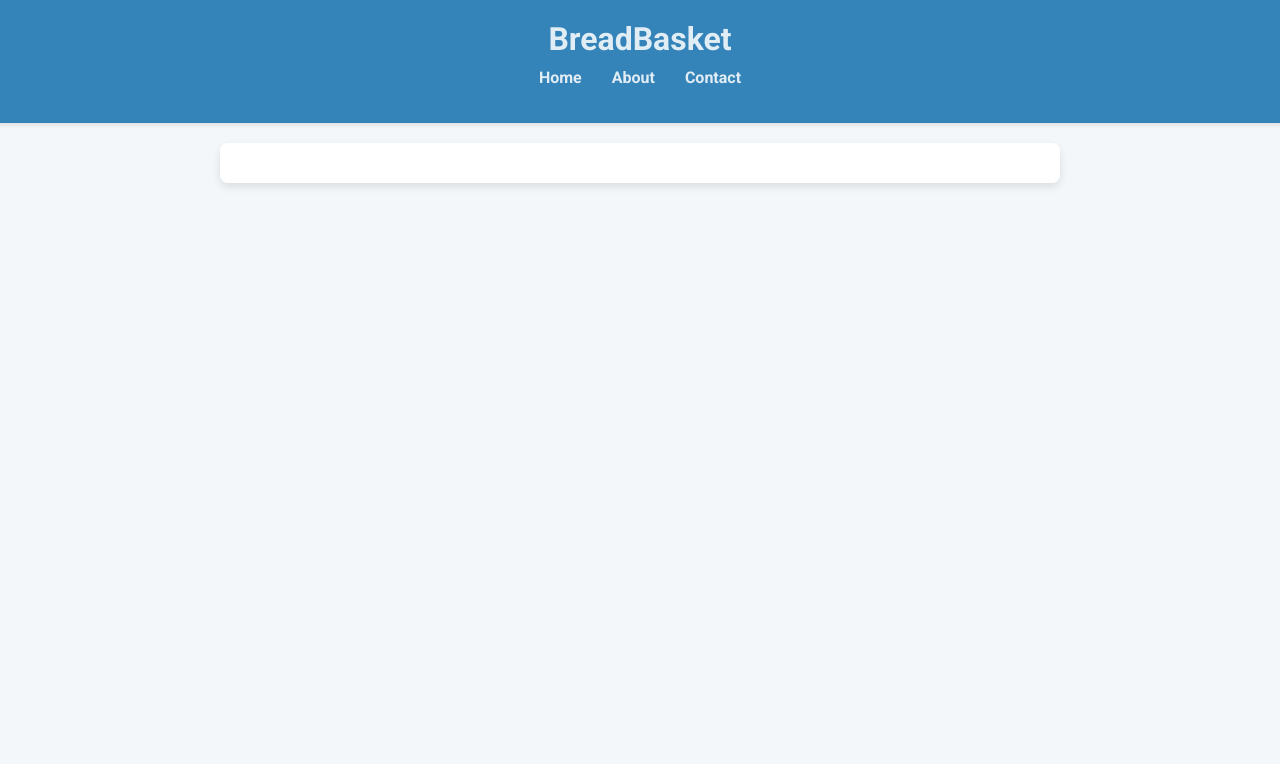
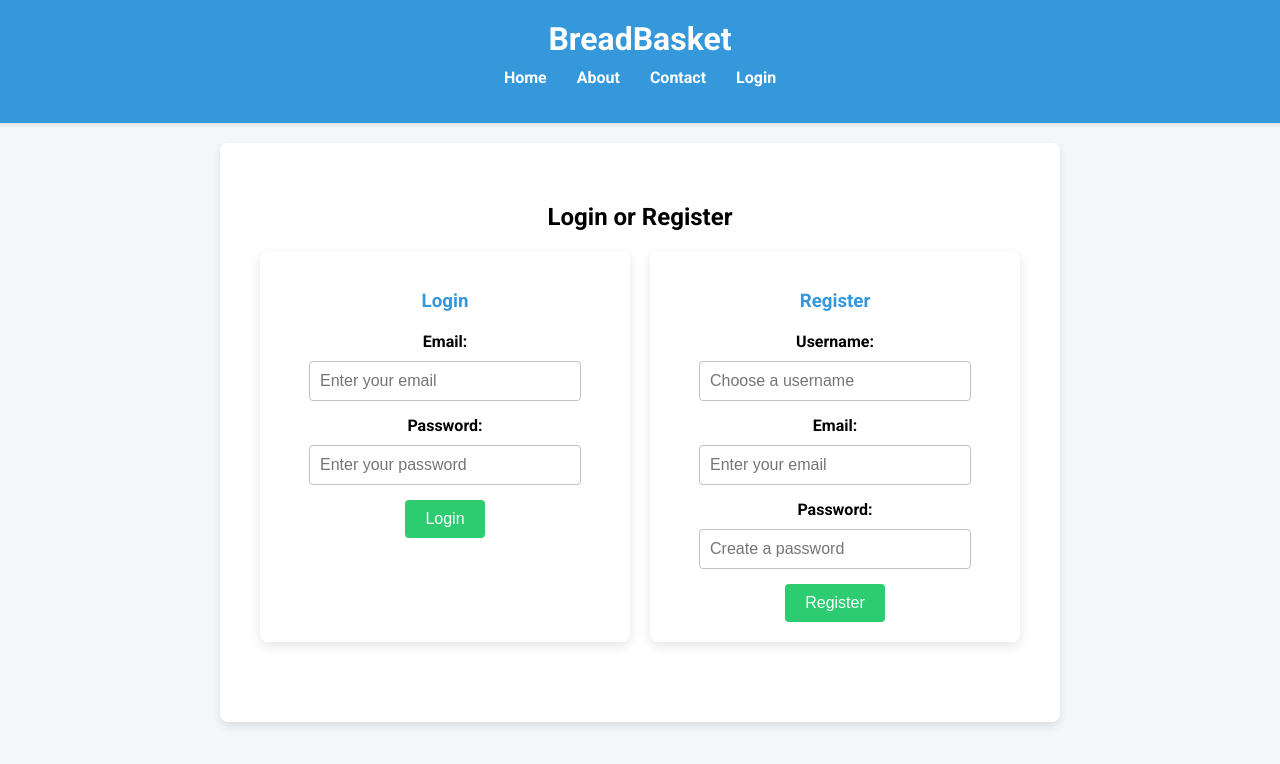
Before and after one commit to JacksonSchreiber/BreadBasket, a React (Create React App) app in the folder frontend/: page /login in a window 1280 px wide. Shown: the top 764 px of the page. Built offline with nearby package versions, Linux system fonts and the light colour scheme.

Commit message:
login and registration

```diff
--- a/frontend/src/App.css
+++ b/frontend/src/App.css
@@ -3,7 +3,7 @@
 .App {
   font-family: 'Roboto', sans-serif;
   text-align: center;
-  background-color: #f4f7faf8; /* main background */
+  background-color: #f4f7fa;
   min-height: 100vh;
   display: flex;
   flex-direction: column;
@@ -11,7 +11,7 @@
 }
 
 .App-header {
-  background-color: #3484b9; /* top background */
+  background-color: #3498db;
   padding: 20px;
   width: 100%;
   box-shadow: 0 2px 4px rgba(0, 0, 0, 0.1);
@@ -19,7 +19,7 @@
 
 .App-header h1 {
   margin: 0;
-  color: rgba(255, 255, 255, 0.856);;/* App header */
+  color: white;
 }
 
 nav ul {
@@ -35,7 +35,7 @@ nav ul li {
 }
 
 nav ul li a {
-  color: rgba(255, 255, 255, 0.856);; /* nav headers */
+  color: white;
   text-decoration: none;
   font-weight: bold;
   transition: color 0.3s;
@@ -49,7 +49,7 @@ main {
   width: 80%;
   max-width: 800px;
   margin: 20px auto;
-  background-color: rgba(255, 255, 255, 0.966); /*Find Affordable Groceries background */
+  background-color: white;
   padding: 20px;
   border-radius: 8px;
   box-shadow: 0 4px 8px rgba(0, 0, 0, 0.1);
@@ -70,19 +70,21 @@ label {
   font-weight: bold;
 }
 
-input[type="text"] {
+input[type="text"],
+input[type="email"],
+input[type="password"] {
   padding: 10px;
   width: 250px;
   border: 1px solid #bdc3c7;
   border-radius: 4px;
-  margin-bottom: 10px;
+  margin-bottom: 15px;
   font-size: 16px;
 }
 
 button {
   padding: 10px 20px;
-  background-color: #cfcc09; /* search botton */
-  color: rgba(255, 255, 255, 0.856);
+  background-color: #2ecc71;
+  color: white;
   border: none;
   border-radius: 4px;
   cursor: pointer;
@@ -94,6 +96,36 @@ button:hover {
   background-color: #27ae60;
 }
 
+/* New styles for Login page */
+.login-section {
+  padding: 20px;
+}
+
+.form-container {
+  display: flex;
+  justify-content: space-around;
+  gap: 20px;
+}
+
+.form-box {
+  background-color: #ffffff;
+  padding: 20px;
+  border-radius: 8px;
+  box-shadow: 0 4px 12px rgba(0, 0, 0, 0.1);
+  width: 45%;
+  transition: transform 0.3s;
+}
+
+.form-box:hover {
+  transform: translateY(-5px); /* Slight lift on hover */
+}
+
+.form-box h3 {
+  color: #3498db;
+  margin-bottom: 20px;
+}
+
+/* Responsive Design */
 @media (max-width: 600px) {
   nav ul {
     flex-direction: column;
@@ -107,7 +139,19 @@ button:hover {
     width: 90%;
   }
 
-  input[type="text"] {
+  input[type="text"],
+  input[type="email"],
+  input[type="password"] {
     width: 100%;
   }
+
+  .form-container {
+    flex-direction: column;
+    align-items: center;
+  }
+
+  .form-box {
+    width: 100%;
+    max-width: 300px;
+  }
 }
--- a/frontend/src/App.js
+++ b/frontend/src/App.js
@@ -3,6 +3,7 @@ import { BrowserRouter, Route, Routes, Link } from 'react-router-dom';
 import Home from './Home';
 import About from './About';
 import Contact from './Contact';
+import Login from './Login'; // New import
 import './App.css';
 
 function App() {
@@ -16,6 +17,7 @@ function App() {
               <li><Link to="/">Home</Link></li>
               <li><Link to="/about">About</Link></li>
               <li><Link to="/contact">Contact</Link></li>
+              <li><Link to="/login">Login</Link></li> {/* New link */}
             </ul>
           </nav>
         </header>
@@ -24,6 +26,7 @@ function App() {
             <Route path="/" element={<Home />} />
             <Route path="/about" element={<About />} />
             <Route path="/contact" element={<Contact />} />
+            <Route path="/login" element={<Login />} /> {/* New route */}
           </Routes>
         </main>
       </BrowserRouter>
--- /dev/null
+++ b/frontend/src/Login.js
@@ -0,0 +1,94 @@
+import React, { useState } from 'react';
+import './App.css'; // Reusing App.css for consistent styling
+
+function Login() {
+  // State for Login form
+  const [loginEmail, setLoginEmail] = useState('');
+  const [loginPassword, setLoginPassword] = useState('');
+
+  // State for Registration form
+  const [regUsername, setRegUsername] = useState('');
+  const [regEmail, setRegEmail] = useState('');
+  const [regPassword, setRegPassword] = useState('');
+
+  // Handle form submissions (placeholders for now)
+  const handleLoginSubmit = (e) => {
+    e.preventDefault();
+    console.log('Login submitted:', { loginEmail, loginPassword });
+  };
+
+  const handleRegisterSubmit = (e) => {
+    e.preventDefault();
+    console.log('Registration submitted:', { regUsername, regEmail, regPassword });
+  };
+
+  return (
+    <section className="login-section">
+      <h2>Login or Register</h2>
+      <div className="form-container">
+        {/* Login Form */}
+        <div className="form-box">
+          <h3>Login</h3>
+          <form onSubmit={handleLoginSubmit}>
+            <label htmlFor="loginEmail">Email:</label>
+            <input
+              type="email"
+              id="loginEmail"
+              value={loginEmail}
+              onChange={(e) => setLoginEmail(e.target.value)}
+              placeholder="Enter your email"
+              required
+            />
+            <label htmlFor="loginPassword">Password:</label>
+            <input
+              type="password"
+              id="loginPassword"
+              value={loginPassword}
+              onChange={(e) => setLoginPassword(e.target.value)}
+              placeholder="Enter your password"
+              required
+            />
+            <button type="submit">Login</button>
+          </form>
+        </div>
+
+        {/* Registration Form */}
+        <div className="form-box">
+          <h3>Register</h3>
+          <form onSubmit={handleRegisterSubmit}>
+            <label htmlFor="regUsername">Username:</label>
+            <input
+              type="text"
+              id="regUsername"
+              value={regUsername}
+              onChange={(e) => setRegUsername(e.target.value)}
+              placeholder="Choose a username"
+              required
+            />
+            <label htmlFor="regEmail">Email:</label>
+            <input
+              type="email"
+              id="regEmail"
+              value={regEmail}
+              onChange={(e) => setRegEmail(e.target.value)}
+              placeholder="Enter your email"
+              required
+            />
+            <label htmlFor="regPassword">Password:</label>
+            <input
+              type="password"
+              id="regPassword"
+              value={regPassword}
+              onChange={(e) => setRegPassword(e.target.value)}
+              placeholder="Create a password"
+              required
+            />
+            <button type="submit">Register</button>
+          </form>
+        </div>
+      </div>
+    </section>
+  );
+}
+
+export default Login;
```
